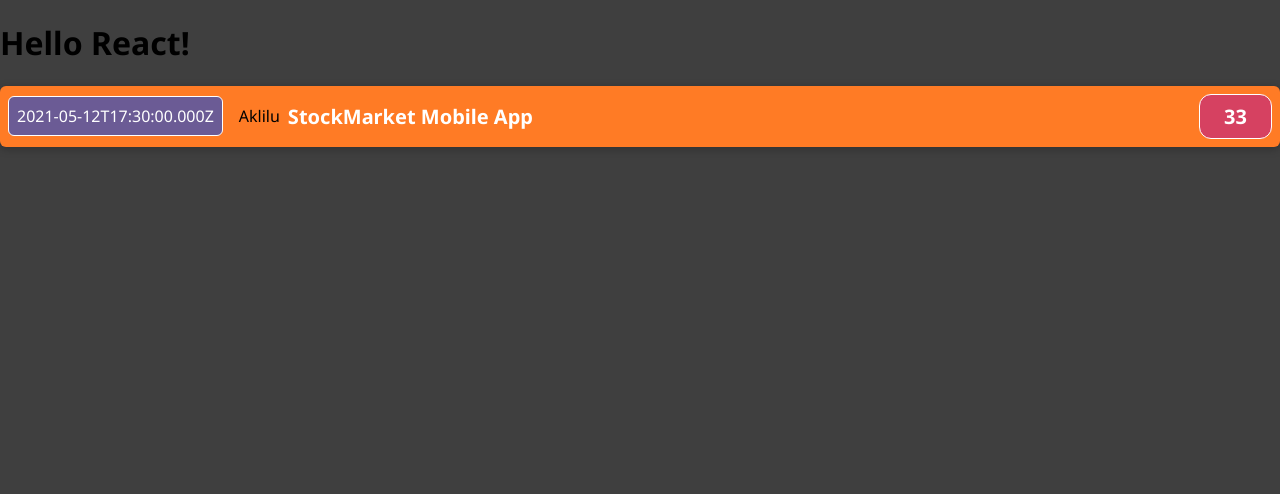
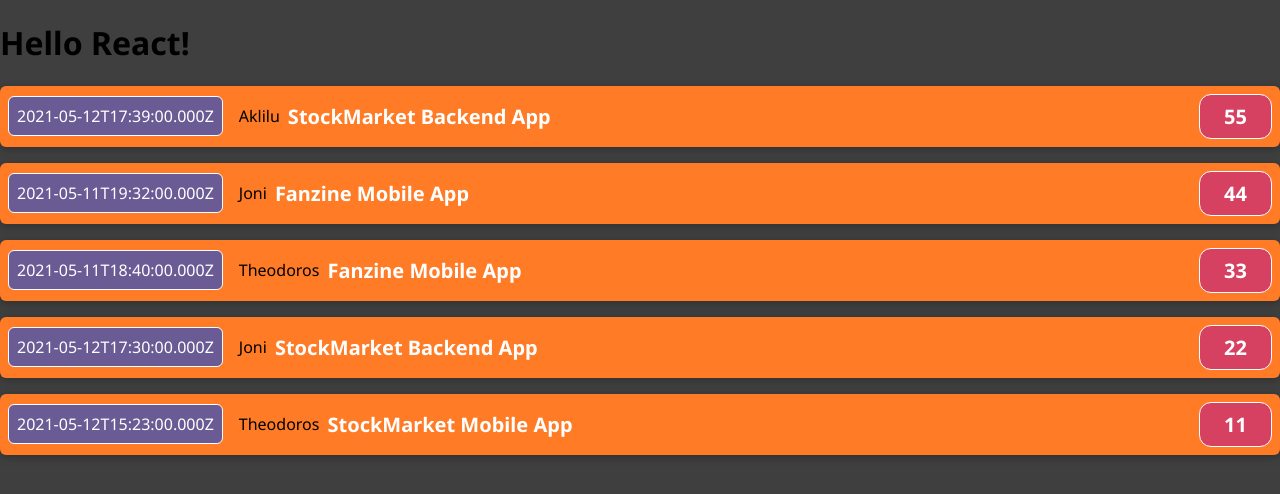
Before and after one commit to akliluMezene-Wanos/react-tutor, a React (Create React App) app: page / in a window 1280 px wide. Shown: the top 494 px of the page. Built offline with nearby package versions, Linux system fonts and the light colour scheme.

Commit message:
MetricItem ~ use an array of objects

```diff
--- a/src/App.js
+++ b/src/App.js
@@ -1,20 +1,47 @@
 import MetricItem from "./components/MetricItem"
 
 function App() {
-  let metricDate=new Date(2021, 4, 12, 17, 30, 0, 0);
-  let metricDeveloper = "Aklilu"
-  let project = "StockMarket Mobile App"
-  let count = 33
+  const metrics = [
+    {
+      date: new Date(2021, 4, 12, 17, 39, 0, 0),
+      developer: "Aklilu",
+      project: "StockMarket Backend App",
+      count: 55,
+    },
+    {
+      date: new Date(2021, 4, 11, 19, 32, 0, 0),
+      developer: "Joni",
+      project: "Fanzine Mobile App",
+      count: 44,
+    },
+    {
+      date: new Date(2021, 4, 11, 18, 40, 0, 0),
+      developer: "Theodoros",
+      project: "Fanzine Mobile App",
+      count: 33,
+    },
+    {
+      date: new Date(2021, 4, 12, 17, 30, 0, 0),
+      developer: "Joni",
+      project: "StockMarket Backend App",
+      count: 22,
+    },
+    {
+      date: new Date(2021, 4, 12, 15, 23, 0, 0),
+      developer: "Theodoros",
+      project: "StockMarket Mobile App",
+      count: 11,
+    }
+  ]
 
   return (
     <div>
       <h1>Hello React!</h1>
-      <MetricItem
-        count={count}
-        project={project}
-        developer={metricDeveloper}
-        date={metricDate}
-      />
+      <MetricItem count={metrics[0].count} project={metrics[0].project} developer={metrics[0].developer} date={metrics[0].date} />
+      <MetricItem count={metrics[1].count} project={metrics[1].project} developer={metrics[1].developer} date={metrics[1].date} />
+      <MetricItem count={metrics[2].count} project={metrics[2].project} developer={metrics[2].developer} date={metrics[2].date} />
+      <MetricItem count={metrics[3].count} project={metrics[3].project} developer={metrics[3].developer} date={metrics[3].date} />
+      <MetricItem count={metrics[4].count} project={metrics[4].project} developer={metrics[4].developer} date={metrics[4].date} />
     </div>
 
   );
```
